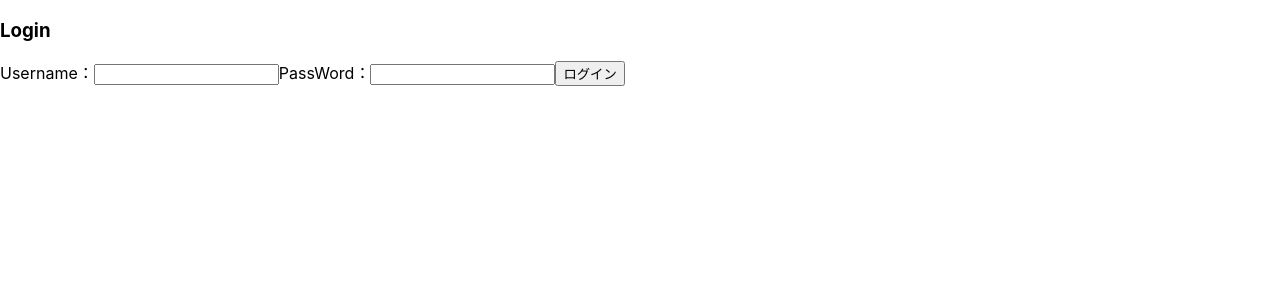
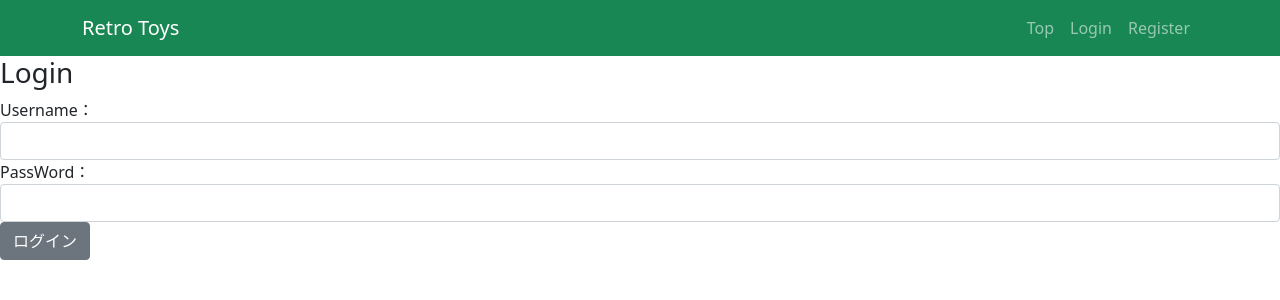
Before and after one commit to toma1031/toy_project_frontend, a React (Create React App) app: page /login in a window 1280 px wide. Shown: the top 300 px of the page. Built offline with nearby package versions, Linux system fonts and the light colour scheme.

Commit message:
add Header.js

```diff
--- a/package.json
+++ b/package.json
@@ -10,8 +10,10 @@
     "@testing-library/react": "^11.1.0",
     "@testing-library/user-event": "^12.1.10",
     "axios": "^0.21.1",
+    "bootstrap": "^5.0.2",
     "is-root": "^3.0.0",
     "react": "^17.0.2",
+    "react-bootstrap": "^1.6.1",
     "react-cookie": "^4.0.3",
     "react-dom": "^17.0.2",
     "react-hook-form": "^7.12.0",
--- a/src/components/Default.js
+++ b/src/components/Default.js
@@ -1,6 +1,6 @@
 import React from 'react';
 import { Switch, Route } from 'react-router-dom';
-// import Header from '../Header';
+import Header from './Header';
 // import Footer from '../Footer';
 // import SignUp from './SignUp';
 import Login from './Login';
@@ -16,7 +16,7 @@ class Default extends React.Component {
     render() {
         return (
             <div>
-              {/* <Header /> */}
+              <Header />
               <div className="main">
                   <Switch>
                       {/* <Route exact path="/" component={Top} /> */}
--- a/src/components/Header.js
+++ b/src/components/Header.js
@@ -1,65 +1,23 @@
-import React, { useState, useEffect, useRef } from 'react';
-import { useCookies } from 'react-cookie';
-import { useForm } from "react-hook-form";
-import  { useHistory } from 'react-router-dom';
-import { apiURL } from './Default';
+import React from 'react';
+import { Navbar, Container, Nav } from 'react-bootstrap';
+import 'bootstrap/dist/css/bootstrap.min.css';
 
-const Login = (props) => {
-// 質問１、下記はなんでしょうか？
-// React Hook APIの一つ（1）
-// history APIにアクセスして、push()による遷移やlocationからパス位置の取得が可能
-const history = useHistory();
-// クッキーを管理するReact Hook機能の一つ（2）
-const [cookies, setCookie] = useCookies();
-// React Hook Form の初期化（3）
-const { register, handleSubmit, watch, errors } = useForm();
-// JWTを取得する関数
-const getJwt = async (data) =>{
-// Formで入力したデータがdataに格納されていることを確認
-    console.log(data)
-// JWT取得のためのDRF側のURLを指定（apiURLはDefault.jsで指定している）
-    await axios.post(`${apiURL}auth/jwt/create/`,
-      {
-// JWT取得のための認証情報をセット（tomato様の場合DRFの使用上、email⇨usernameだと思います）
-        username:data.username,
-        password:data.password,
-      },
-    )
-  // 認証リクエストがうまくいった場合のレスポンス
-    .then(function (response) {
-// レスポンスデータの確認（おそらくaccess・refreshトークンが返ってくる）
-      console.log(response.data.access)
-// 脆弱性の問題のためhttpOnly:trueは必須
-// アクセストークンをブラウザのCookieに'accesstoken'という名前で格納
-      setCookie('accesstoken', response.data.access, { path: '/' }, { httpOnly: true });
-// リフレッシュトークンをブラウザのCookieに'refreshtoken'という名前で格納
-      setCookie('refreshtoken', response.data.refresh, { path: '/' }, { httpOnly: true });
-      history.push('/');
-    })
-// 認証リクエストが失敗した場合
-    .catch(err => {
-        console.log("miss");
-        alert("EmailかPasswordが違います");
-    });
-  };
-
+const Header = (props) => {
 
     return (
-        <div className="top-wrapper">
-          <div class="login">
-            <h3>Login</h3>
-          </div>
-          <div class="login-block">
-            <form onSubmit={handleSubmit(getJwt)}>
-              <label for="username">Username：</label>
-              <input className='form-control' {...register('username')} />
-              <label for="password">PassWord：</label>
-              <input className='form-control' type="password" {...register('password', { required: true })} />
-              <input className='btn btn-secondary' type="submit" value="ログイン" />
-            </form>
-          </div>
-        </div>
+      <div>
+        <Navbar bg="success" variant="dark">
+          <Container>
+            <Navbar.Brand href="/">Retro Toys</Navbar.Brand>
+            <Nav className="me-right">
+              <Nav.Link href="/">Top</Nav.Link>
+              <Nav.Link href="/login">Login</Nav.Link>
+              <Nav.Link href="">Register</Nav.Link>
+            </Nav>
+          </Container>
+        </Navbar>
+      </div>
     );
   }
 
-  export default Login;
+  export default Header ;
```
Also changed, not shown: src/index.css (line endings or trailing spaces), 2 other files (tests, documents, lock files or other folders).
